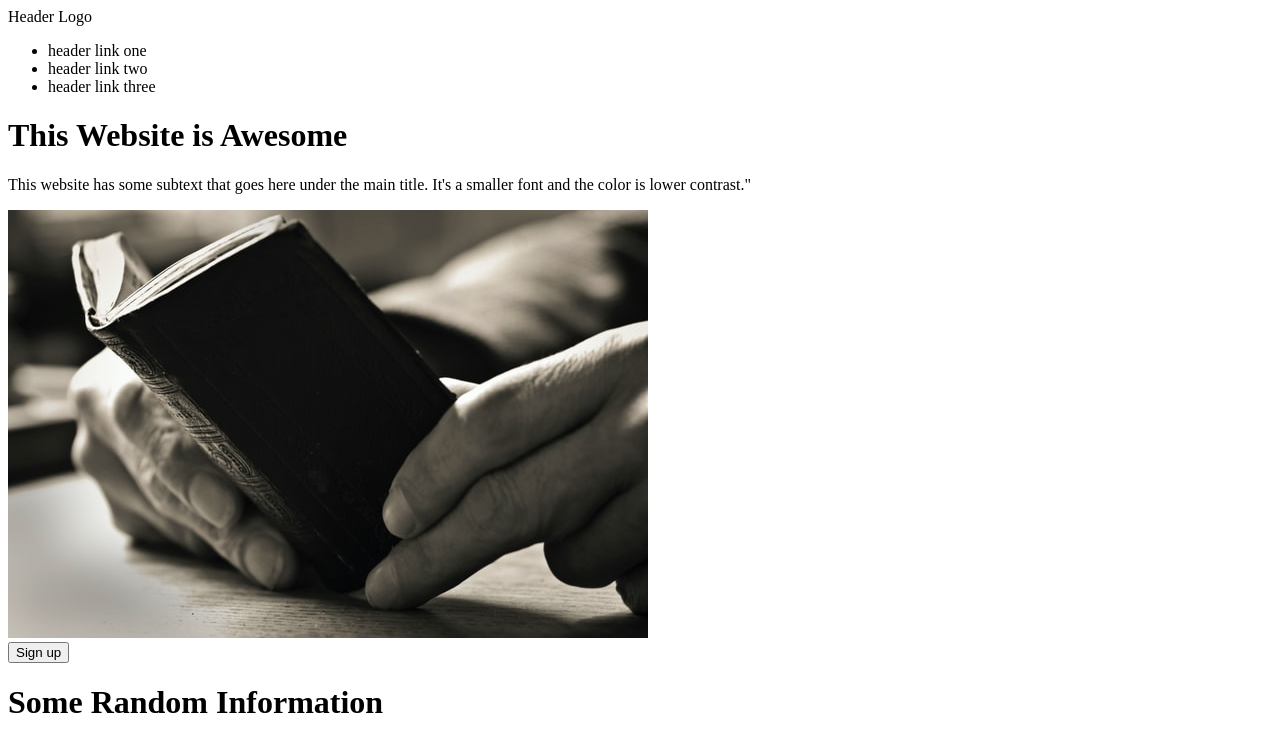
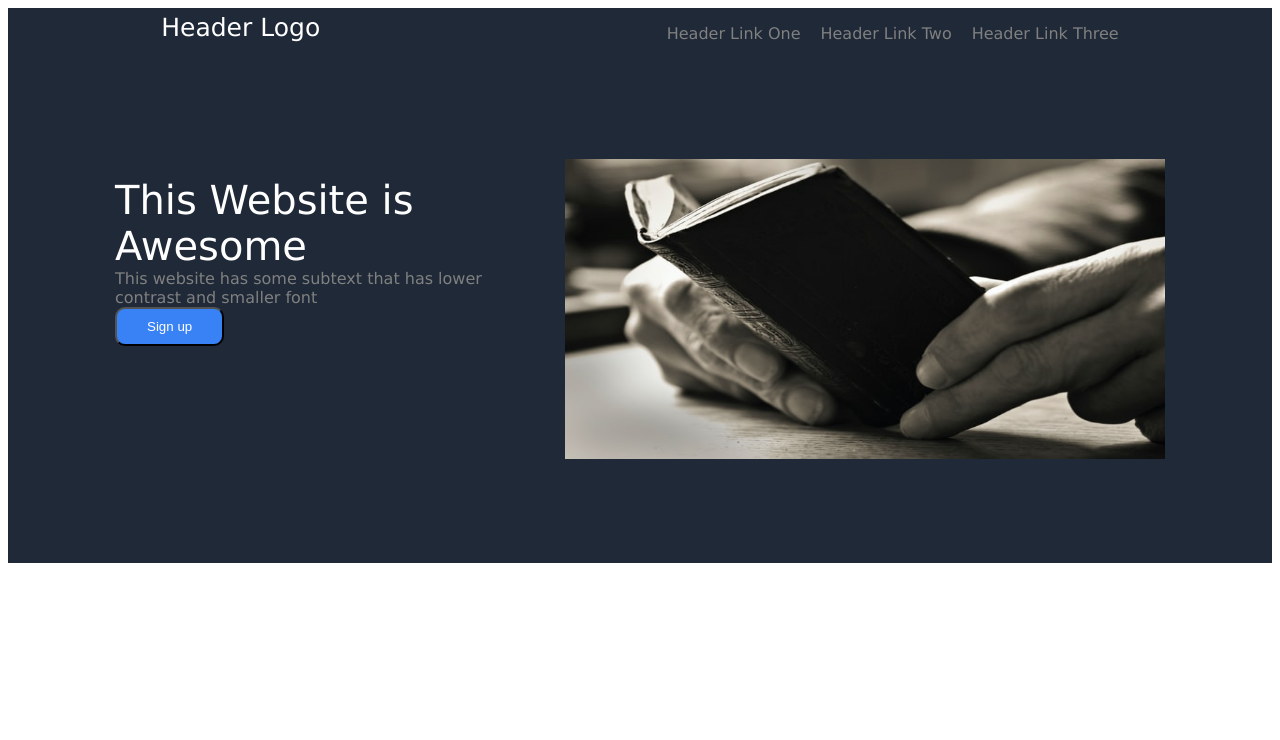
Before and after one commit to kotynskm/landing-page, a plain HTML site: page index.html in a window 1280 px wide. Shown: the top 740 px of the page. Drawn offline with Linux system fonts and the light colour scheme.

Commit message:
Modified html and stylesheet

```diff
--- a/index.html
+++ b/index.html
@@ -1,66 +1,53 @@
 <!DOCTYPE html>
 <html lang="en">
-
 <head>
-    <link href="style.css" rel="stylesheet">
     <meta charset="utf-8">
     <title>My Landing Page</title>
+    <link href="style.css" rel="stylesheet">
 </head>
 
 <body>
-<div class="section-one">
-<div>Header Logo</div>
+    <section class="top">
+    <div class="title">Header Logo</div>
 
-<div class="nav-links">
+    <div class="nav-links">
     <ul>
-        <li a href="#">header link one</li>
-        <li a href="#">header link two</li>
-        <li a href="#">header link three</li>
+        <li><a href="#">Header Link One</a></li>
+        <li><a href="#">Header Link Two</a></li>
+        <li><a href="#">Header Link Three</a></li>
     </ul>
-</div>
+    </div>
+    </section>
 
-<div class="middle">
-    <h1>This Website is Awesome</h1>
-    <p>This website has some subtext that goes here under the main title. It's a smaller font and the color is lower contrast."</p>
-    <img src="book.jpg" alt="button that says play">
-    <br>
-    <button>Sign up</button>
-</div>
-</div>
+    <section class="middle">
+        <article class="left-side">
+            <div class="larger-text">This Website is<br> Awesome</div>
+            <div class="contrast-text">This website has some subtext that has lower contrast and smaller font</div>
+            <button>Sign up</button>
+        </article>
 
-<div class="section-two">
-
-<h1>Some Random Information</h1>
-<img src="pepper.jpg" alt="a tiny jalepeno pepper in a tiny dish">
-<p>This is some subtext under an image</p>
-<img src="flower.jpg" alt="a flower">
-<p>This is some subtext under an image</p>
-<img src="flower2.jpg" alt="a flower">
-<p>This is some subtext under an image</p>
-<img src="tiny.jpg" alt="a tiny sake set">
-<p>This is some subtext under an image</p>
-
-</div>
-
-<div class="section-three">
-    <p>This is an inspiring quote, or a testimonial from a customer. Maybe it's just filling up space, or maybe people will actually read it. Who knows? All I know is that is looks nice.</p>
-    <p>- Thor, God of Thunder</p>
-</div>
-
-<div class="section-four">
-    <p>Call to action! It's time!</p>
-    <p>Sign up for our product by clicking that button right over there!</p>
-    <button>Sign up</button>
-</div>
+        <article class="right-side">
+            <img src="book.jpg" alt="close up of hands holding a book in black and white">
+        </article>
+        </section>
 
 
-</div>
+
+
+
+
+
+
+    </section>
+
+
+
+
+
+
+
 
 </body>
 
 
-<footer>
-<div>Copyright @ The Odin Project 2021</div>
-</footer>
-
 </html>
--- a/style.css
+++ b/style.css
@@ -0,0 +1,67 @@
+body {
+    font-family: Verdana, Geneva, Tahoma, sans-serif;
+    display: flex;
+    flex-direction: column;
+}
+
+
+a {
+    text-decoration: none;
+    color: gray;
+}
+
+img {
+    height: 300px;
+    width: 600px;
+    margin-top: 100px;
+}
+
+.title {
+    font-size: 25px;
+    margin-top: 5px;
+    color: white;
+}
+
+ul {
+    list-style-type: none;
+    display: flex;
+    justify-content: space-between;
+    gap: 20px;
+}
+
+button {
+    padding: 10px 30px;
+    border-radius: 10px;
+    background-color: #3882F6;
+    color: white;
+}
+
+.top, .middle {
+    background-color: #1f2937;
+}
+
+.top {
+    display: flex;
+    justify-content: space-around;
+}
+
+.middle {
+    display: flex;
+    justify-content: center;
+    align-items: center;
+    gap: 50px;
+    padding-bottom: 100px;
+
+
+}
+.larger-text, .contrast-text {
+    max-width: 400px;
+}
+.larger-text {
+    font-size: 40px;
+    color: white;
+}
+
+.contrast-text {
+    color: gray;
+}
```
